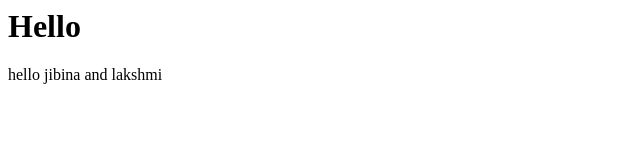
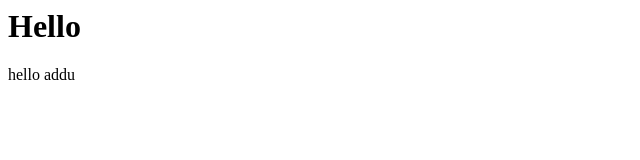
Before and after one commit to Glitchyi/Arivu, a plain HTML site: page index.html in a window 1280 px wide. Shown: the full height of the page, 0-640 px from the left. Drawn offline with Linux system fonts and the light colour scheme.

Commit message:
name has changed

```diff
--- a/index.html
+++ b/index.html
@@ -6,6 +6,6 @@
 </head>
 <body>
     <h1>Hello</h1>
-    <p>hello jibina and lakshmi</p>
+    <p>hello addu</p>
 </body>
 </html>
```
